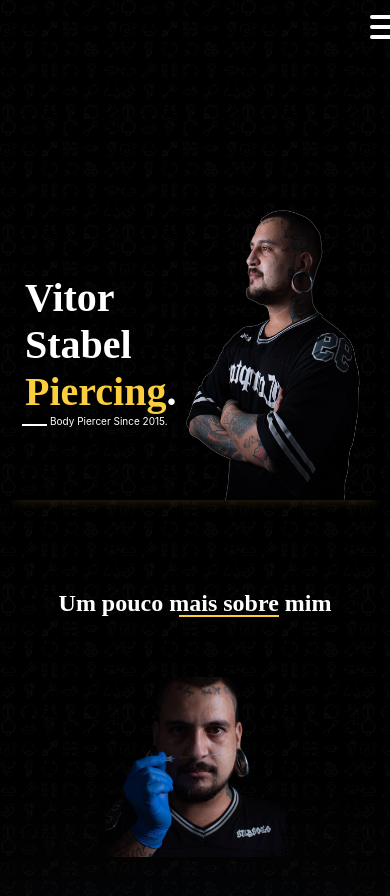
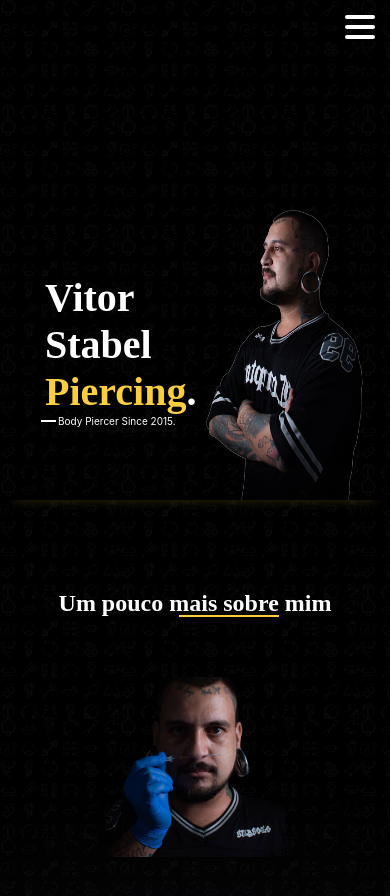
Before and after one commit to devrodrigomolina/stabelpiercing, a Vue app: page / in a window 390 px wide. Shown: the top 896 px of the page. Built offline with nearby package versions, Linux system fonts and the light colour scheme; a web font is replaced by a local one.

Commit message:
Ajustes na responsividade

```diff
--- a/src/components/Slider.vue
+++ b/src/components/Slider.vue
@@ -1,11 +1,6 @@
 <template>
   <div class="container">
-    <VueSlickCarousel class="slider"
-      :slidesToShow="4"
-      :arrows="true"
-      :autoplay="true"
-      :autoplaySpeed="2000"
-      >
+    <VueSlickCarousel class="slider" v-bind="settings">
       <div class="imagens" v-for="img in images" :key="img">
         <img :src="img" alt="">
       </div>
@@ -24,6 +19,13 @@
     components: { VueSlickCarousel },
     data() {
       return {
+        settings: {
+          slidesToShow: 4,
+          arrows: true,
+          autoplay: true,
+          autoplaySpeed: 2000,
+          simple: true
+        },
         images: [
           require('@/assets/trabalhos/1.jpg'),
           require('@/assets/trabalhos/2.jpg'),
@@ -44,6 +46,18 @@
           require('@/assets/trabalhos/17.jpeg'),
         ]
       }
+    },
+    computed: {
+      getScreenSize() {
+        let width = window.screen.width;
+        console.log(this.settings.slidesToShow)
+        if(width <= 768) {
+          this.settings.slidesToShow = 1
+        }
+      }
+    },
+    created() {
+      this.getScreenSize
     }
   }
 </script>
--- a/src/components/TheHeader.vue
+++ b/src/components/TheHeader.vue
@@ -123,7 +123,7 @@
     width: 100%;
     height: 100vh;
     flex-direction: column;
-    top: -100%;
+    top: -900px;
     left: 0;
     transition: all .3s;
     background: rgba(255, 0, 0, 0.452);
@@ -146,7 +146,7 @@
   label {
     cursor: pointer;
     position: relative;
-    left: 10px;
+    left: -15px;
     top: 15px;
     display: block;
     height: 22px;
--- a/src/views/Home.vue
+++ b/src/views/Home.vue
@@ -119,21 +119,22 @@
  .infos-sh {
     width: 200px;
     position: relative;
-
   }
   .infos-sh h1 {
-    width: 150px;
-
+    width: 100%;
     font-size: 5rem;
-    margin-left: 25px;
+    margin-left: 45px;
+    position: relative;
   }
   .infos-sh p {
     width: 100%;
     font-size: 10px;
+    left: 8px;
   }
   .infos-sh p::before {
-    width: 25px;
-    left: 22px;
+    width: 15px;
+    left: 33px;
+    top: 5px;
   }
   .img-sh {
     width: 250px;
--- a/src/views/Sobre.vue
+++ b/src/views/Sobre.vue
@@ -106,7 +106,7 @@
     border-radius: 0%;
   }
   .infos-sb {
-    width: 100%;
+    width: 80%;
     line-height: 1.6;
     padding: 20px;
     margin: 0px;
```
